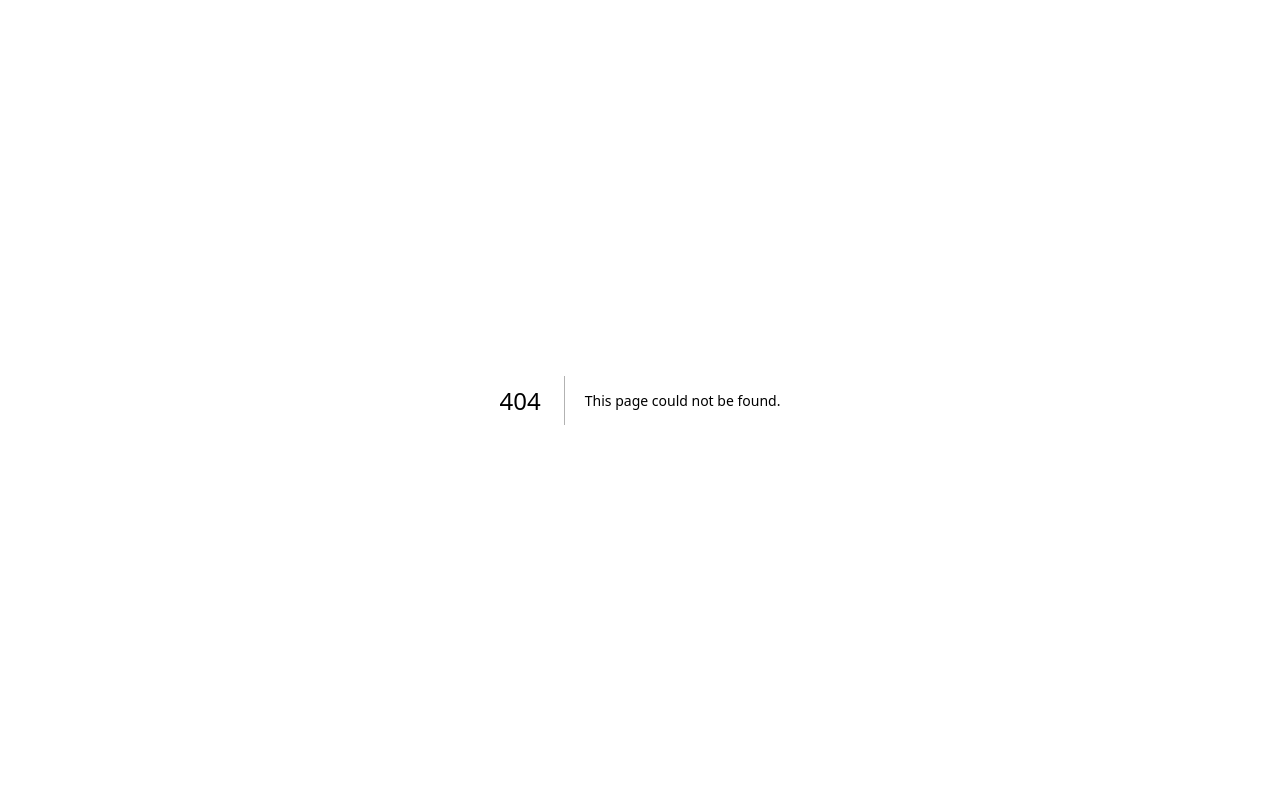
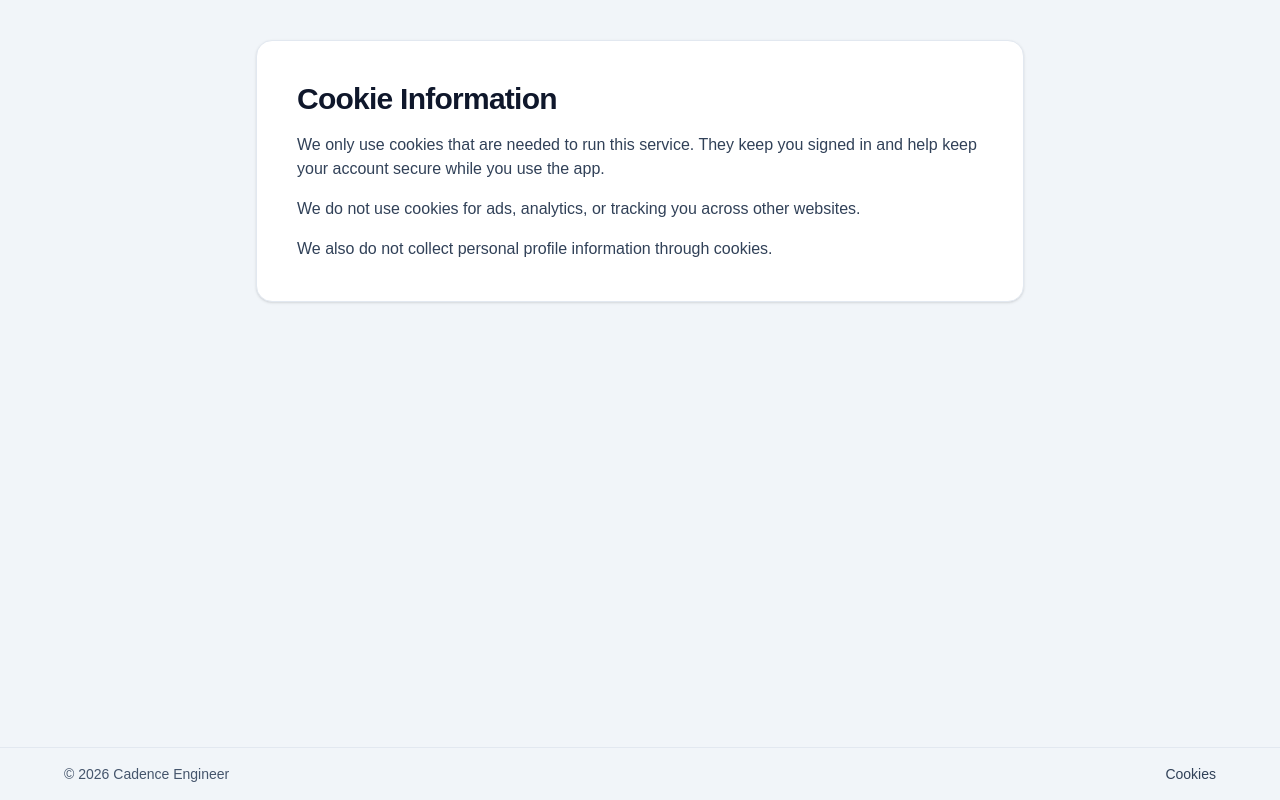
Before and after one commit to cadence-engineer/cadence-engineer-web, a Next.js app: page /cookies in a window 1280 px wide. Before the commit this address had no page. Built offline with nearby package versions, Linux system fonts and the light colour scheme.

Commit message:
Fix footer visibility and colors

```diff
--- /dev/null
+++ b/app/components/footer.tsx
@@ -0,0 +1,14 @@
+import Link from "next/link";
+
+export function Footer() {
+  return (
+    <footer className="border-t border-slate-200 bg-slate-100 px-6 py-4">
+      <div className="mx-auto flex w-full max-w-6xl items-center justify-between gap-3 text-sm text-slate-600">
+        <p>© {new Date().getFullYear()} Cadence Engineer</p>
+        <Link href="/cookies" className="font-medium text-slate-700 hover:text-slate-900">
+          Cookies
+        </Link>
+      </div>
+    </footer>
+  );
+}
--- /dev/null
+++ b/app/cookies/page.tsx
@@ -0,0 +1,26 @@
+import type { Metadata } from "next";
+
+export const metadata: Metadata = {
+  title: "Cookies | Cadence Engineer",
+  description: "Information about cookie usage in Cadence Engineer",
+};
+
+export default function CookiesPage() {
+  return (
+    <main className="h-full bg-slate-100 px-6 py-10">
+      <section className="mx-auto w-full max-w-3xl rounded-2xl border border-slate-200 bg-white p-8 shadow-sm md:p-10">
+        <h1 className="mb-4 text-3xl font-bold tracking-tight text-slate-900">Cookie Information</h1>
+        <p className="mb-4 text-slate-700">
+          We only use cookies that are needed to run this service. They keep you signed in and help keep your
+          account secure while you use the app.
+        </p>
+        <p className="mb-4 text-slate-700">
+          We do not use cookies for ads, analytics, or tracking you across other websites.
+        </p>
+        <p className="text-slate-700">
+          We also do not collect personal profile information through cookies.
+        </p>
+      </section>
+    </main>
+  );
+}
--- a/app/dashboard/page.tsx
+++ b/app/dashboard/page.tsx
@@ -12,7 +12,7 @@ async function signOut() {
 
 export default function DashboardPage() {
   return (
-    <main className="min-h-screen bg-slate-100 px-6 py-10">
+    <main className="h-full bg-slate-100 px-6 py-10">
       <section className="mx-auto w-full max-w-5xl rounded-2xl border border-slate-200 bg-white p-8 shadow-sm md:p-10">
         <div className="mb-8 flex flex-col justify-between gap-4 border-b border-slate-200 pb-6 sm:flex-row sm:items-center">
           <div>
--- a/app/globals.css
+++ b/app/globals.css
@@ -1,8 +1,8 @@
 @import "tailwindcss";
 
 :root {
-  --background: #ffffff;
-  --foreground: #171717;
+  --background: #f1f5f9;
+  --foreground: #0f172a;
 }
 
 @theme inline {
@@ -10,13 +10,6 @@
   --color-foreground: var(--foreground);
 }
 
-@media (prefers-color-scheme: dark) {
-  :root {
-    --background: #0a0a0a;
-    --foreground: #ededed;
-  }
-}
-
 body {
   background: var(--background);
   color: var(--foreground);
--- a/app/layout.tsx
+++ b/app/layout.tsx
@@ -1,5 +1,6 @@
 import type { Metadata } from "next";
 import "./globals.css";
+import { Footer } from "./components/footer";
 
 export const metadata: Metadata = {
   title: "Cadence Engineer",
@@ -13,7 +14,10 @@ export default function RootLayout({
 }>) {
   return (
     <html lang="en">
-      <body className="antialiased">{children}</body>
+      <body className="flex min-h-screen flex-col antialiased">
+        <main className="flex-1">{children}</main>
+        <Footer />
+      </body>
     </html>
   );
 }
--- a/app/page.tsx
+++ b/app/page.tsx
@@ -2,7 +2,7 @@ import Link from "next/link";
 
 export default function Home() {
   return (
-    <main className="flex min-h-screen items-center justify-center bg-slate-100 px-6">
+    <main className="flex h-full items-center justify-center bg-slate-100 px-6 py-10">
       <section className="w-full max-w-3xl rounded-2xl border border-slate-200 bg-white p-8 shadow-sm md:p-12">
         <p className="mb-3 text-sm font-semibold uppercase tracking-[0.2em] text-slate-500">
           Cadence Engineer
--- a/app/sign-in/page.tsx
+++ b/app/sign-in/page.tsx
@@ -18,7 +18,7 @@ async function signIn() {
 
 export default function SignInPage() {
   return (
-    <main className="flex min-h-screen items-center justify-center bg-slate-100 px-6">
+    <main className="flex h-full items-center justify-center bg-slate-100 px-6 py-10">
       <section className="w-full max-w-md rounded-2xl border border-slate-200 bg-white p-8 shadow-sm">
         <h1 className="mb-2 text-3xl font-bold tracking-tight text-slate-900">
           Sign in
```
